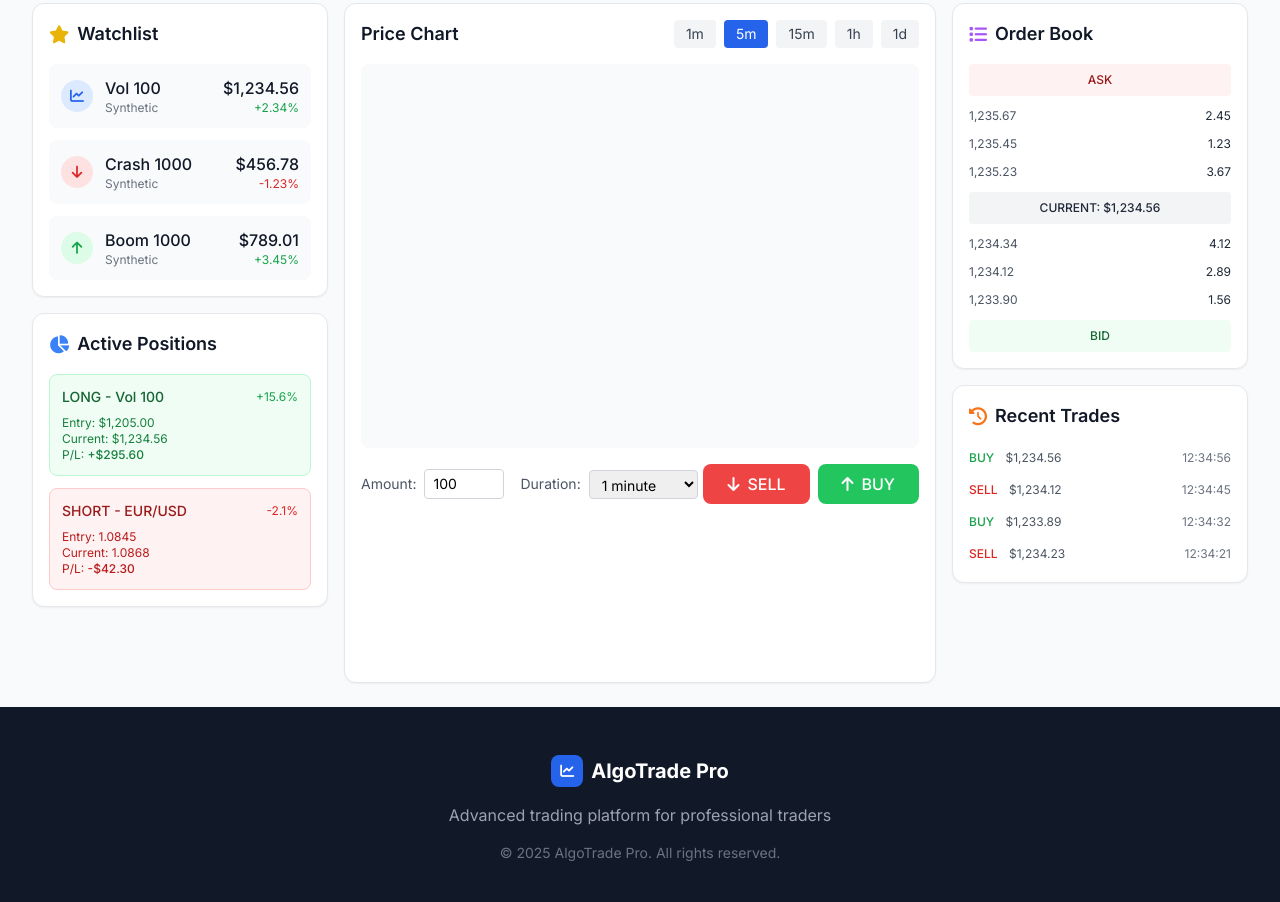
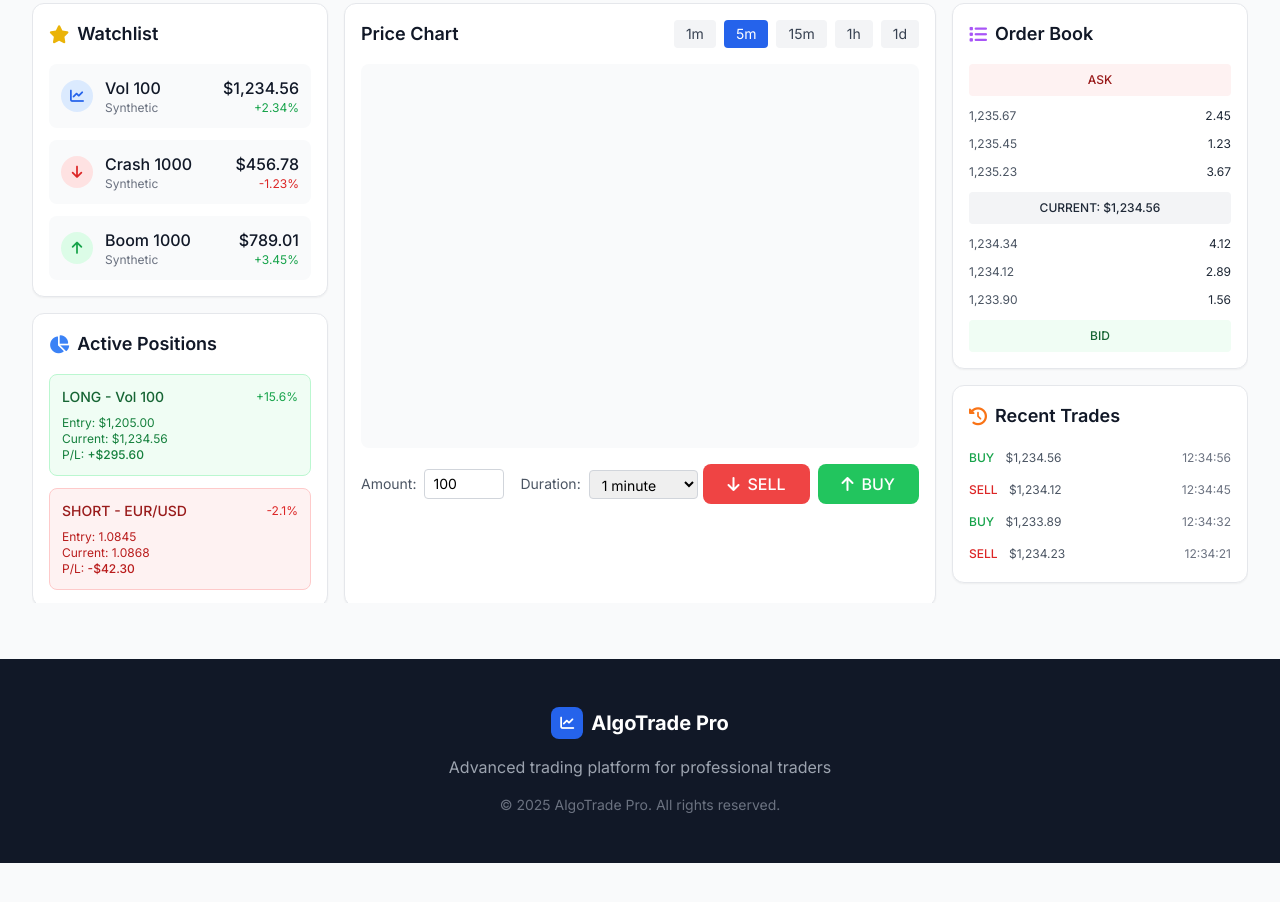
Before and after one commit to pascalspencer/home, a website with bundled scripts: page public/index.html in a window 1280 px wide. Shown: the part 284-1186 px from the top of the page. After the commit the page ends 1147 px from the top, so only its background shows below. Built offline with nearby package versions, Linux system fonts and the light colour scheme; no server answers; files whose address does not match are found by name.

Commit message:
adjusting the bottom body at footer

```diff
--- a/public/index.html
+++ b/public/index.html
@@ -54,12 +54,30 @@
             0%, 100% { opacity: 1; }
             50% { opacity: 0.7; }
         }
+        .main-container {
+            min-height: 100vh;
+            display: flex;
+            flex-direction: column;
+        }
+
+        .content-wrapper {
+            flex: 1 0 auto;
+            padding-bottom: 2rem; /* Add space before footer */
+        }
+
+        .site-footer {
+            flex-shrink: 0; /* Prevent footer from shrinking */
+        }
+
         .trading-grid {
             display: grid;
             grid-template-columns: 1fr 2fr 1fr;
             gap: 1rem;
-            height: calc(100vh - 120px);
+            min-height: 600px; /* Set minimum height */
+            max-height: calc(100vh - 300px); /* Adjust maximum height */
+            overflow-y: auto;
         }
+
         @media (max-width: 768px) {
             .trading-grid {
                 grid-template-columns: 1fr;
@@ -78,6 +96,8 @@
     </script>
 </head>
 <body class="bg-gray-50 font-sans">
+    <div class="main-container">
+        <div class="content-wrapper">
             <!-- Navigation -->
             <nav class="bg-white shadow-lg border-b border-gray-200 sticky top-0 z-50">
                 <div class="max-w-7xl mx-auto px-4 sm:px-6 lg:px-8">
@@ -427,10 +447,10 @@
                     </div>
                 </div>
             </div>
-
+        </div>
 
         <!-- Footer -->
-    <footer class="bg-gray-900 text-white py-12">
+        <footer class="site-footer bg-gray-900 text-white py-12">
             <div class="max-w-7xl mx-auto px-4 sm:px-6 lg:px-8">
                 <div class="text-center">
                     <div class="flex items-center justify-center space-x-2 mb-4">
@@ -444,7 +464,9 @@
                 </div>
             </div>
         </footer>
+    </div>
 
+    <!-- Scripts -->
     <script src="https://cdnjs.cloudflare.com/ajax/libs/echarts/5.4.3/echarts.min.js"></script>
     <script type="module" src="/js/config/authConfig.js"></script>
     <script type="module" src="/js/loginSignUp.js"></script>
```
Lines whose indentation alone changed are shown as unchanged.
